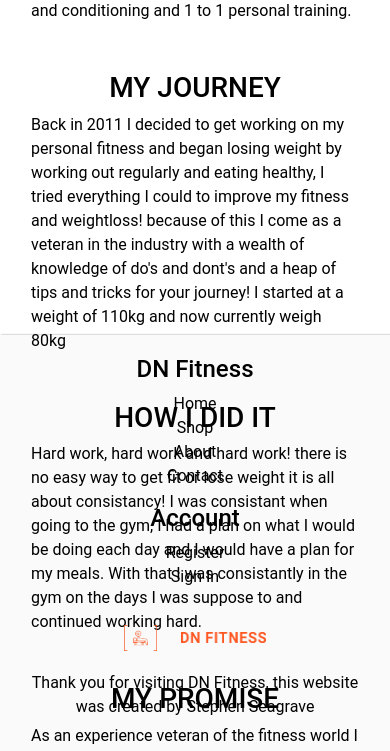
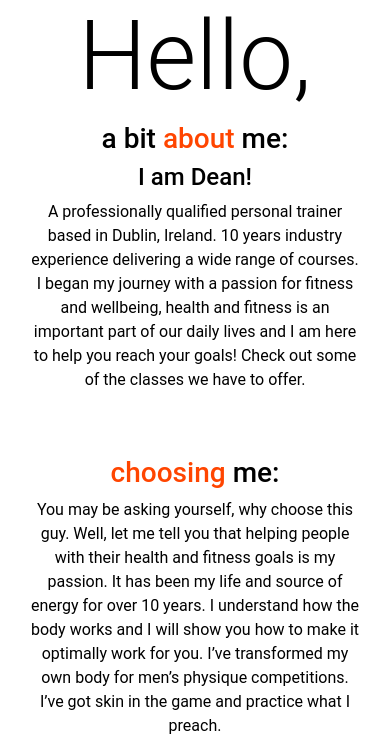
Before and after one commit to nemixu/Milestone4, a Django app: template home/templates/home/index.html in a window 390 px wide. Shown: the part 1237-1988 px from the top of the page. Run offline with Django 3.2, Linux system fonts and the light colour scheme; the template is opened without the code that fills it, so the values that code supplies are empty; parts of the project's set-up code (start-up, migrations or seed data) failed here and were passed over; some libraries are stand-ins or nearby versions.

Commit message:
created about section and started contact us

```diff
--- a/home/templates/home/index.html
+++ b/home/templates/home/index.html
@@ -4,6 +4,7 @@
 
 
 {% block content %}
+<section class="home-landing">
     <div class="container-fluid h-100 hero-landing">
         <div class="container h-100 ">
             <div class="row h-100">
@@ -24,35 +25,53 @@
                     </div>
                 </div>
             </div>
-            <div id="about"></div>
         </div>
     </div>
-    <div class="container-fluid h-100 pt-5 about-section">
-        <div class="container">
+    <div class="container-fluid h-100 pt-5 about-section" id="about">
+        <div class="container pt-5">
             <div class="row text-center pt-5">
-                <div class="col-12">
-                    <h2 class="text-black">Welcome</h2>
+                <div class="col-sm-12 col-md-6">
+                    <img class="img-fluid about-image" src="{{ MEDIA_URL }}user-about.jpg" alt="About picture">
+                </div>
+                <div class="col-sm-12 col-md-6 text-center">
+                    <h2 class="text-black display-1">Hello,</h2>
+                    <h3 class="text-black hero-sub-text">a bit <span class="cart-colour">about</span> me:</h3>
+                    <h4 class="text-black">I am Dean!</h4>
+                    <p class="text-black">
+                    A professionally qualified personal trainer based in Dublin, Ireland.
+                    10 years industry experience delivering a wide range of courses.
+                    I began my journey with a passion for fitness and wellbeing, health
+                    and fitness is an important part of our daily lives and I am here to
+                    help you reach your goals! Check out some of the classes we have to offer.
+                    </p>
                 </div>
             </div>
-            <div class="row h-100 mt-5" >
-                <div class="col-sm-12 col-md-6 p-3">
-                    <h3 class="text-black text-center text-uppercase">Who I am</h3>
-                        <p class="text-black">I'm Darren, a fully qualified personal trainer and gym instructor for the last 5 years! I completed the Image Fitness Training course and currently work as a gym instructer and class co-ordinator at Sheldon Park Leisure Centre. I specialize in spin classes, strength and conditioning and 1 to 1 personal training. </p>
+            <div class="row pt-5">
+                <div class="col-sm-12 col-md-6 text-center">
+                    <h3 class="text-black hero-sub-text"><span class="cart-colour">choosing</span> me:</h3>
+                    <p class="text-black">
+                    You may be asking yourself, why choose this guy.
+                    Well, let me tell you that helping people with their health and fitness goals is my passion.
+                    It has been my life and source of energy for over 10 years.
+                    I understand how the body works and I will show you how to make it optimally work for you.
+                    I’ve transformed my own body for men’s physique competitions.
+                    I’ve got skin in the game and practice what I preach.
+                    </p>
                 </div>
-                <div class="col-sm-12 col-md-6 p-3">
-                    <h3 class="text-black text-center text-uppercase">My Journey</h3>
-                        <p class="text-black">Back in 2011 I decided to get working on my personal fitness and began losing weight by working out regularly and eating healthy, I tried everything I could to improve my fitness and weightloss! because of this I come as a veteran in the industry with a wealth of knowledge of do's and dont's and a heap of tips and tricks for your journey! I started at a weight of 110kg and now currently weigh 80kg</p>
-                </div>
-                <div class="col-sm-12 col-md-6 p-3">
-                    <h3 class="text-black text-center text-uppercase">How I did it</h3>
-                        <p class="text-black">Hard work, hard work and hard work! there is no easy way to get fit or lose weight it is all about consistancy! I was consistant when going to the gym, I had a plan on what I would be doing each day and I would have a plan for my meals. With that I was consistantly in the gym on the days I was suppose to and continued working hard.</p>
-                </div>
-                <div class="col-sm-12 col-md-6 p-3">
-                    <h3 class="text-black text-center text-uppercase">My promise</h3>
-                        <p class="text-black">As an experience veteran of the fitness world I can guarantee you your moneys worth each session without fail! Each workout completed will have you working on the limit throughout! and you will know you got your moneys worth!</p>
+                <div class="col-sm-12 col-md-6 text-center pb-5">
+                    <img class="img-fluid about-image" src="{{ MEDIA_URL }}user-about-2.jpg" alt="About picture">
                 </div>
             </div>
-
         </div>
-   </div>
+    </div>
+    <div class="container-fluid get-intouch pt-5">
+            <div class="row pt-5">
+                <div class="col-12 text-center pt-5 pb-5">
+                    <h4 class="text-center text-white hero-sub-text">have </h4>
+                    <h4 class="text-center text-white hero-sub-text">questions? </h4>
+                    <h3 class="text-white hero-sub-text"><span class="cart-colour">reach</span> out:</h3>
+                </div>
+            </div>
+        </div>
+</section>
 {% endblock  %}
```
